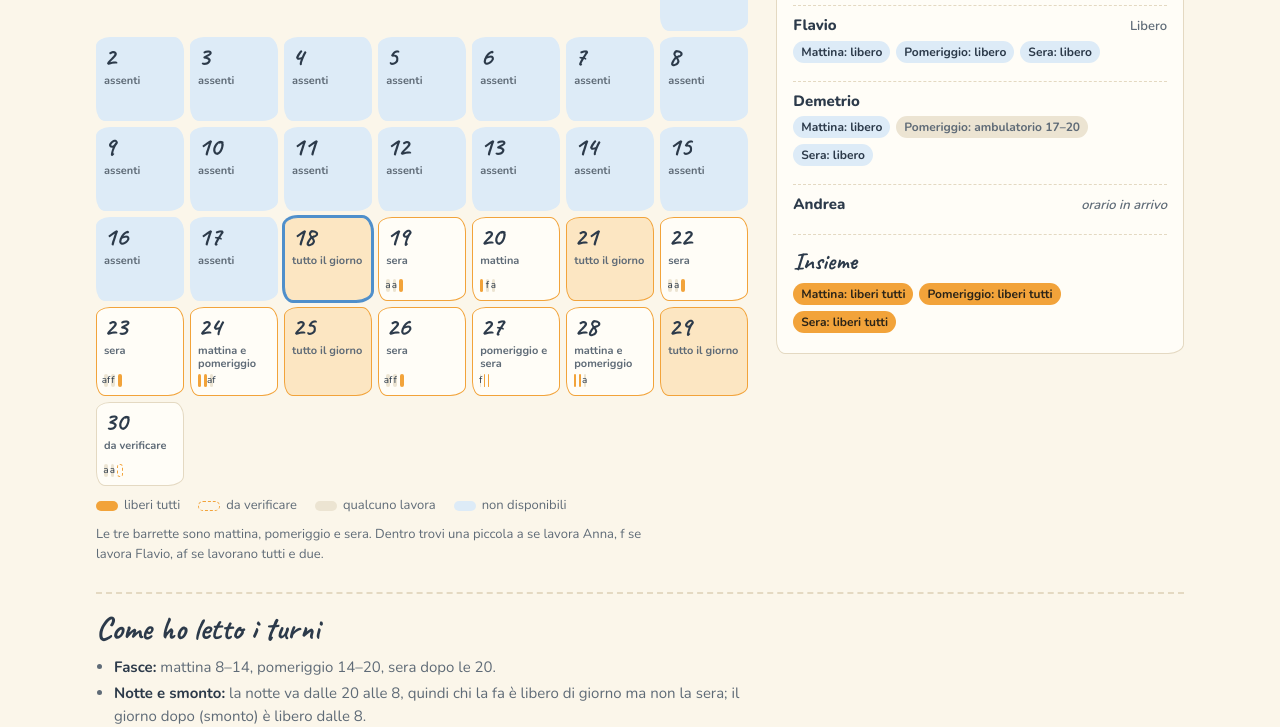
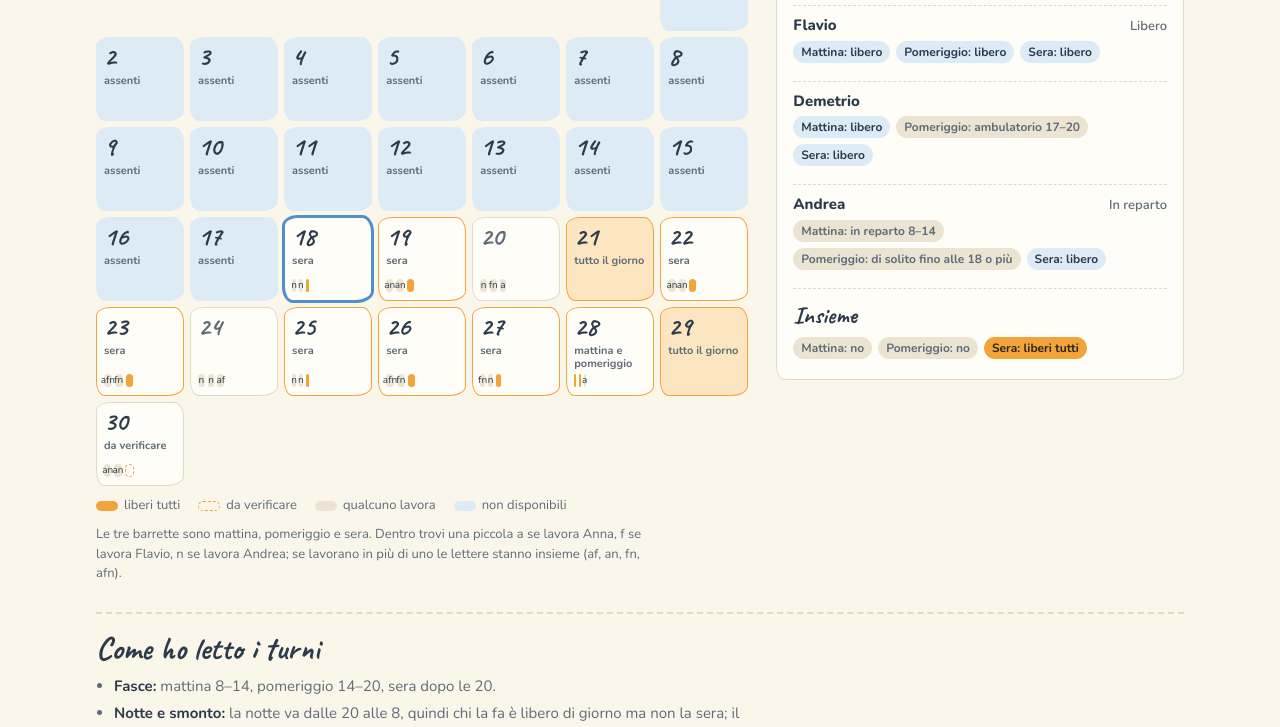
Before and after one commit to claudiaraichini-dev/orari, a plain HTML site: page index.html in a window 1280 px wide. Shown: the part 417-1144 px from the top of the page. Drawn offline with nearby package versions, Linux system fonts and the light colour scheme.

Commit message:
Aggiunto l'orario di Andrea (novembre e dicembre): feriali occupati, guardie P/GS/GD, sera libera
Co-Authored-By: Claude Sonnet 5.5 <noreply@anthropic.com>
Claude-Session: https://claude.ai/code/session_01GbWbT8ZWYWC7ijXsQaNqfC

```diff
--- a/index.html
+++ b/index.html
@@ -176,7 +176,7 @@ h2{font-family:var(--f-hand);font-weight:700;font-size:32px;line-height:1.05;mar
         <span id="legnd" hidden><i class="nd"></i>orari in arrivo</span>
         <span><i class="away"></i>non disponibili</span>
       </div>
-      <p class="howto">Le tre barrette sono mattina, pomeriggio e sera. Dentro trovi una piccola a se lavora Anna, f se lavora Flavio, af se lavorano tutti e due.</p>
+      <p class="howto">Le tre barrette sono mattina, pomeriggio e sera. Dentro trovi una piccola a se lavora Anna, f se lavora Flavio, n se lavora Andrea; se lavorano in più di uno le lettere stanno insieme (af, an, fn, afn).</p>
     </section>
 
     <aside>
@@ -195,7 +195,7 @@ h2{font-family:var(--f-hand);font-weight:700;font-size:32px;line-height:1.05;mar
         <table class="mini" data-month="10" aria-label="Impegni di Demetrio in tarda mattinata a novembre"><thead><tr><th scope="col">Turno</th><th scope="col">Giorni di novembre</th><th scope="col">Orario</th></tr></thead><tbody><tr><th scope="row">AFT</th><td><span class="dd">ven 6</span><span class="dd">ven 13</span><span class="dd">ven 20</span><span class="dd">ven 27</span></td><td class="t">11–14</td></tr><tr><th scope="row">CDC</th><td><span class="dd">mer 11</span><span class="dd">mer 25</span></td><td class="t">11–14</td></tr></tbody></table><table class="mini" data-month="11" hidden aria-label="Impegni di Demetrio in tarda mattinata a dicembre"><thead><tr><th scope="col">Turno</th><th scope="col">Giorni di dicembre</th><th scope="col">Orario</th></tr></thead><tbody><tr><th scope="row">AFT</th><td><span class="dd">mer 2</span><span class="dd">ven 18</span><span class="dd">mer 23</span><span class="dd">mer 30</span></td><td class="t">11–14</td></tr><tr><th scope="row">CDC</th><td class="n">in arrivo</td><td class="t">—</td></tr></tbody></table><span class="dnote" data-month="11" hidden>Martedì 8 e venerdì 25 dicembre sono festivi: niente ambulatorio.</span>
       </li>
       <li data-month="11" hidden><b>Anna e Flavio:</b> gli orari di dicembre non sono ancora arrivati; il calendario si completa appena ci sono.</li>
-      <li><b>Andrea:</b> il suo orario arriva più avanti; per ora il calendario non lo considera.</li>
+      <li><b>Andrea:</b> è in reparto dal lunedì al venerdì dalle 8 alle 14, ma di solito fino alle 18 o più: per questo conto occupati la mattina e il pomeriggio dei giorni feriali. P è la guardietta 14–20 (occupato mattina e pomeriggio); GS e GD sono le guardie di 12 ore del sabato e della domenica (8–20). Sabato, domenica e festivi senza guardia sono liberi, come i giorni con XG (indisponibilità alla guardia). La sera dopo le 20 è libero.</li>
     </ul>
   </section>
 </div>
@@ -267,11 +267,23 @@ h2{font-family:var(--f-hand);font-weight:700;font-size:32px;line-height:1.05;mar
     return {label:'',slots:S(T,T,F),txt:{m:'AFT 11–14',p:PM}};
   }
 
+  function andrea(d){
+    var w=dow(d);
+    var map = MONTH===11 ? {2:'P',5:'XG',11:'P',14:'P',19:'GS',22:'P',23:'P'} : {14:'GS',17:'P',22:'GD',25:'P'};
+    if(MONTH===10 && d<13) return {label:'Orario non ricevuto',slots:S(U,U,U)};
+    var c=map[d];
+    if(c==='GS'||c==='GD') return {label:'Guardia di '+(c==='GS'?'sabato':'domenica')+' (8–20)',slots:S(B,B,F),txt:{m:'guardia 8–20',p:'guardia 8–20'}};
+    if(c==='P') return {label:'Guardietta (14–20)',slots:S(B,B,F),txt:{m:'in reparto 8–14',p:'guardietta 14–20'}};
+    var fest=(MONTH===11 && (d===8||d===25));
+    if(w===0||w===6||fest) return {label:c==='XG'?'Libero (nessuna guardia)':'Libero',slots:S(F,F,F)};
+    return {label:'In reparto',slots:S(B,B,F),txt:{m:'in reparto 8–14',p:'di solito fino alle 18 o più'}};
+  }
+
   var PEOPLE=[
     {name:'Anna',place:'',f:true,color:'var(--anna)',day:fromMap(annaDays,'Non disponibile')},
     {name:'Flavio',place:'',color:'var(--flavio)',day:fromMap(flavioDays,'Non disponibile')},
     {name:'Demetrio',place:'',color:'var(--demetrio)',day:demetrio},
-    {name:'Andrea',place:'',color:'var(--andrea)',pending:true}
+    {name:'Andrea',place:'',color:'var(--andrea)',day:andrea}
   ];
   var ACTIVE=PEOPLE.filter(function(p){return !p.pending;});
 
@@ -308,8 +320,8 @@ h2{font-family:var(--f-hand);font-weight:700;font-size:32px;line-height:1.05;mar
   var occDays=[]; for(d=HONEY_END+1; d<=NDAYS; d++){ if(DATA[d].si.length) occDays.push(d); }
   document.getElementById('lede').textContent =
     'Dal 1° al '+HONEY_END+' novembre Anna e Flavio non sono disponibili. Dal 18 in poi ci sono '+occDays.length+
-    ' giorni con almeno una fascia in cui Anna e Flavio sono liberi tutti e due (gli impegni di Demetrio per ora non contano). Andrea si aggiunge quando arriva il suo orario.';
-  if(MONTH===11) document.getElementById('lede').textContent='Gli orari di dicembre di Anna e Flavio non sono ancora arrivati. Per ora trovi gli impegni di Demetrio: tocca un giorno per vederli. Il calendario si completa appena ci sono i turni.';
+    ' giorni con almeno una fascia in cui Anna, Flavio e Andrea sono liberi tutti e tre (gli impegni di Demetrio per ora non contano).';
+  if(MONTH===11) document.getElementById('lede').textContent='Gli orari di dicembre di Anna e Flavio non sono ancora arrivati. Per ora trovi gli orari di Andrea e gli impegni di Demetrio: tocca un giorno per vederli. Il calendario si completa appena ci sono i turni.';
   document.getElementById('mname').textContent=MNAME;
   document.getElementById('calsec').setAttribute('aria-label','Calendario di '+MNAME+' '+YEAR);
   var pp=document.getElementById('people'); pp.innerHTML='';
@@ -335,8 +347,8 @@ h2{font-family:var(--f-hand);font-weight:700;font-size:32px;line-height:1.05;mar
     if(c.kind==='away') inner+='';
     else inner+='<span class="slots">'+KEYS.map(function(k){
       var s=c.slots[k];
-      var txt=(PEOPLE[0].day(d).slots[k]===B?'a':'')+(PEOPLE[1].day(d).slots[k]===B?'f':'');
-      return '<span class="slot '+(s==='si'?'si':s==='forse'?'forse':s==='nd'?'nd':'')+'">'+txt+'</span>';
+      var txt=(PEOPLE[0].day(d).slots[k]===B?'a':'')+(PEOPLE[1].day(d).slots[k]===B?'f':'')+(PEOPLE[3].day(d).slots[k]===B?'n':'');
+      return '<span class="slot '+(s==='si'?'si':s==='forse'?'forse':s==='nd'?'nd':'')+'">'+(s==='nd'?'':txt)+'</span>';
     }).join('')+'</span>';
     btn.innerHTML=inner;
     btn.addEventListener('click',function(){select(+this.dataset.day);});
```
